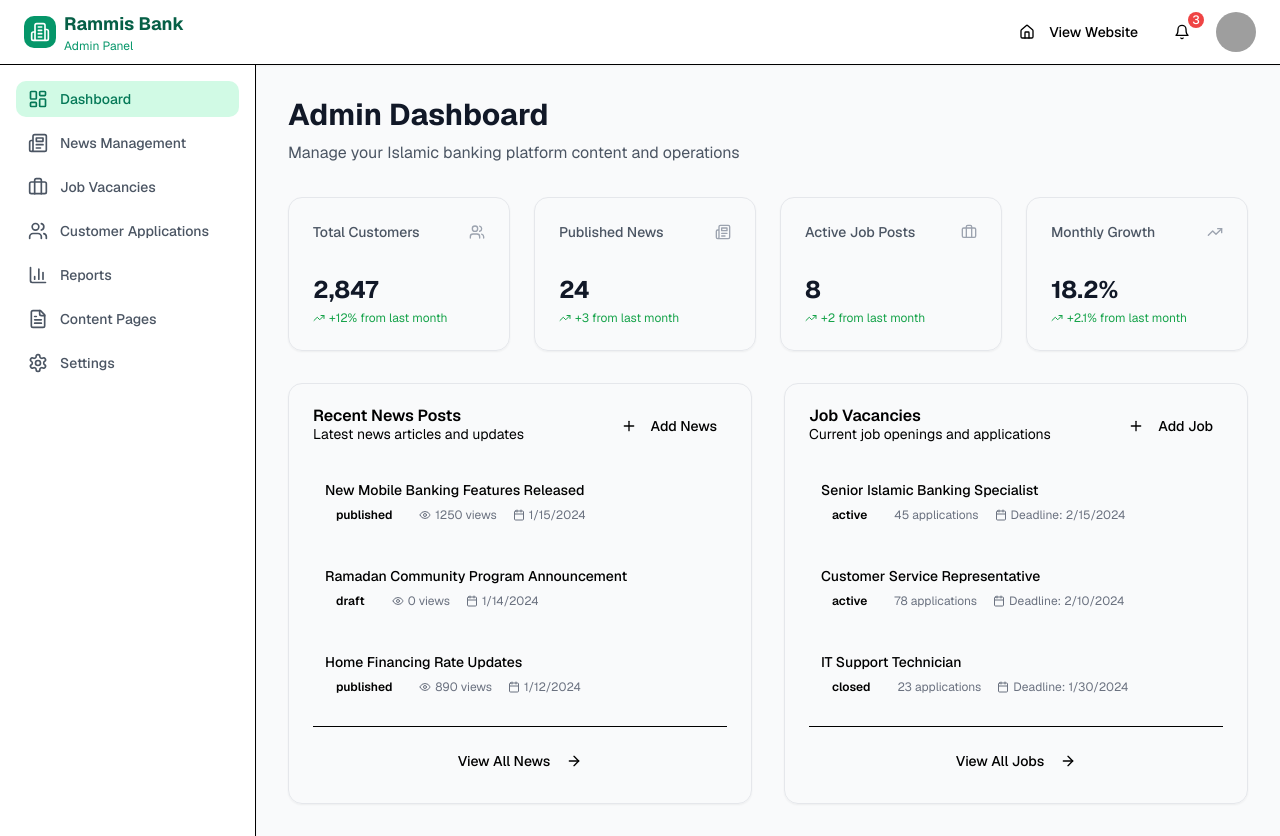
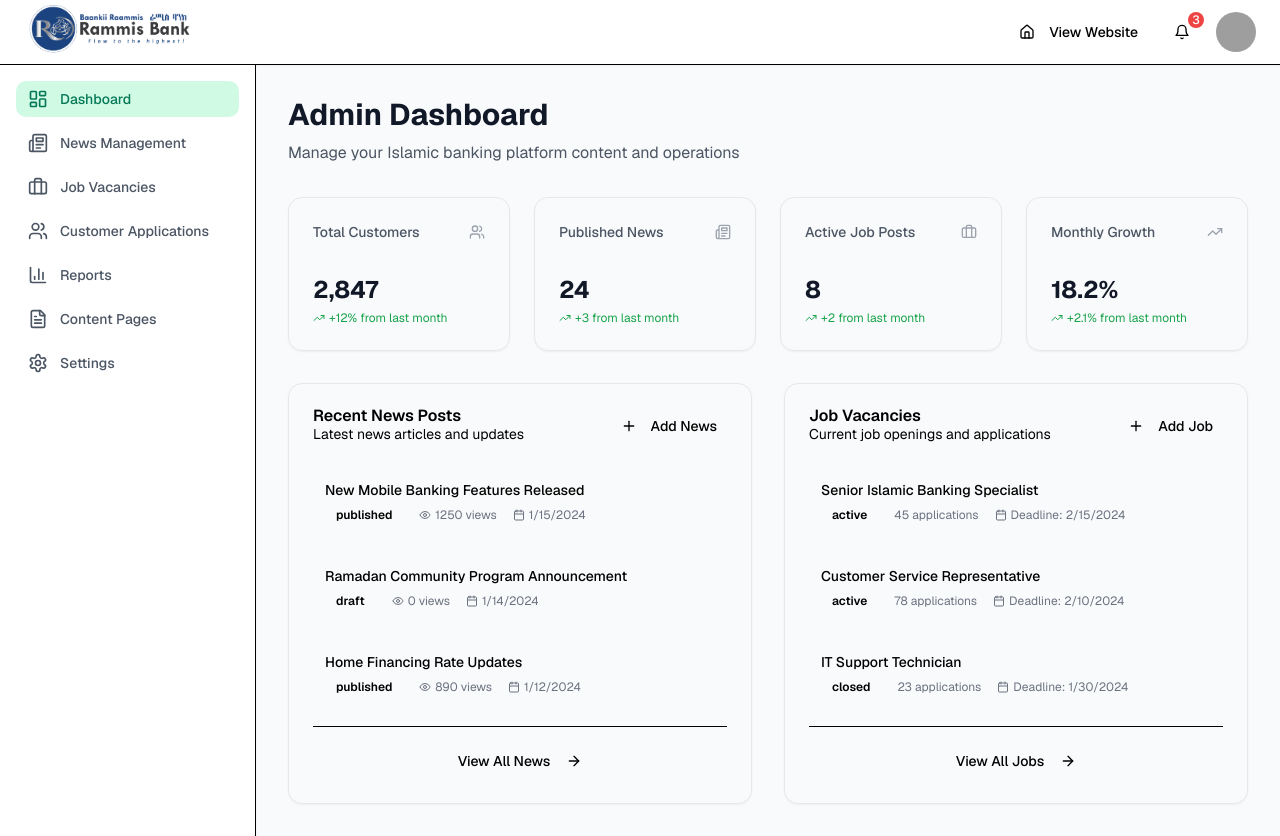
Before and after one commit to Abel-Gez/Rammis-bank, a Next.js app: page /admin in a window 1280 px wide. Built offline with nearby package versions, Linux system fonts and the light colour scheme; grey boxes are pictures that could not be loaded.

Commit message:
Update AdminHeader component with logo image and style adjustments

```diff
--- a/components/admin/admin-header.tsx
+++ b/components/admin/admin-header.tsx
@@ -1,4 +1,6 @@
 "use client"
+
+import Image from "next/image"
 
 import Link from "next/link"
 import { Button } from "@/components/ui/button"
@@ -18,27 +20,30 @@ export function AdminHeader() {
       <div className="px-6">
         <div className="flex justify-between items-center h-16">
           {/* Logo */}
-          <Link href="/admin" className="flex items-center space-x-2">
-            <div className="w-8 h-8 bg-emerald-600 rounded-lg flex items-center justify-center">
-              <Building2 className="w-5 h-5 text-white" />
-            </div>
-            <div className="flex flex-col">
-              <span className="text-lg font-bold text-emerald-800">Rammis Bank</span>
-              <span className="text-xs text-emerald-600">Admin Panel</span>
+          <Link href="/admin" className="flex items-center">
+            <div className="bg-white relative w-42 h-14 flex items-center justify-center rounded-xl  ">
+              <Image
+                src="/logo.png"
+                alt="Rammis Bank Logo"
+                width={180}               // Maintains logo resolution
+                height={70}
+                className="object-contain " // subtle shadow to make logo visible over blue
+                priority
+              />
             </div>
           </Link>
 
           {/* Actions */}
           <div className="flex items-center space-x-4">
             <Button variant="ghost" size="sm" asChild>
-              <Link href="/">
-                <Home className="w-4 h-4 mr-2" />
+              <Link href="/" className="text-black text-bold">
+                <Home className="w-4 h-4 mr-2 text-black text-bold" />
                 View Website
               </Link>
             </Button>
 
             <Button variant="ghost" size="sm" className="relative">
-              <Bell className="w-5 h-5" />
+              <Bell className="w-5 h-5 text-bold" />
               <span className="absolute -top-1 -right-1 w-4 h-4 bg-red-500 text-white text-xs rounded-full flex items-center justify-center">
                 3
               </span>
@@ -49,7 +54,7 @@ export function AdminHeader() {
                 <Button variant="ghost" className="relative h-10 w-10 rounded-full">
                   <Avatar className="h-10 w-10">
                     <AvatarImage src="/placeholder.svg" alt="Admin" />
-                    <AvatarFallback className="bg-emerald-100 text-emerald-700">AD</AvatarFallback>
+                    <AvatarFallback className="bg-rammisLightBlue text-black">AD</AvatarFallback>
                   </Avatar>
                 </Button>
               </DropdownMenuTrigger>
```
